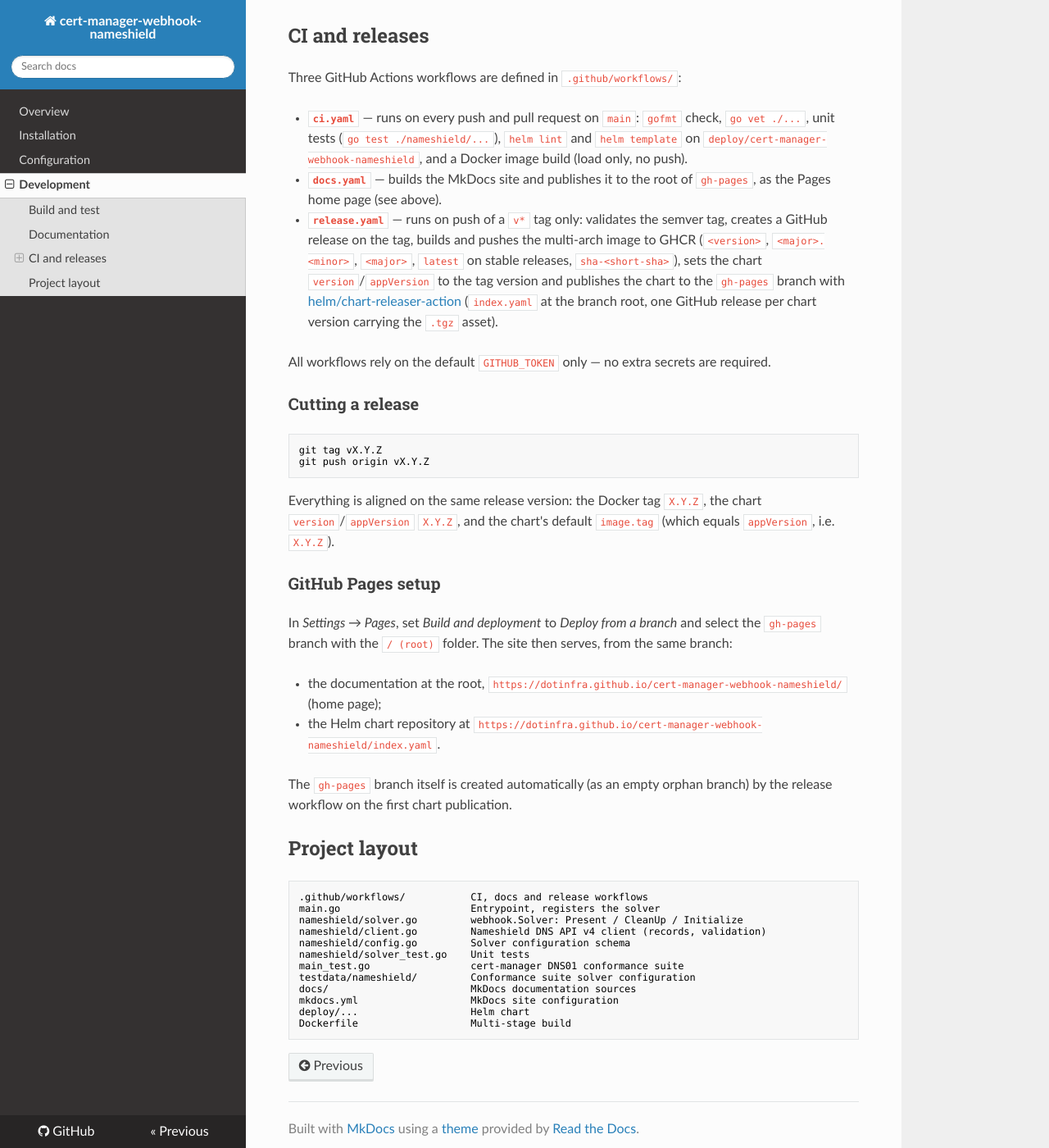
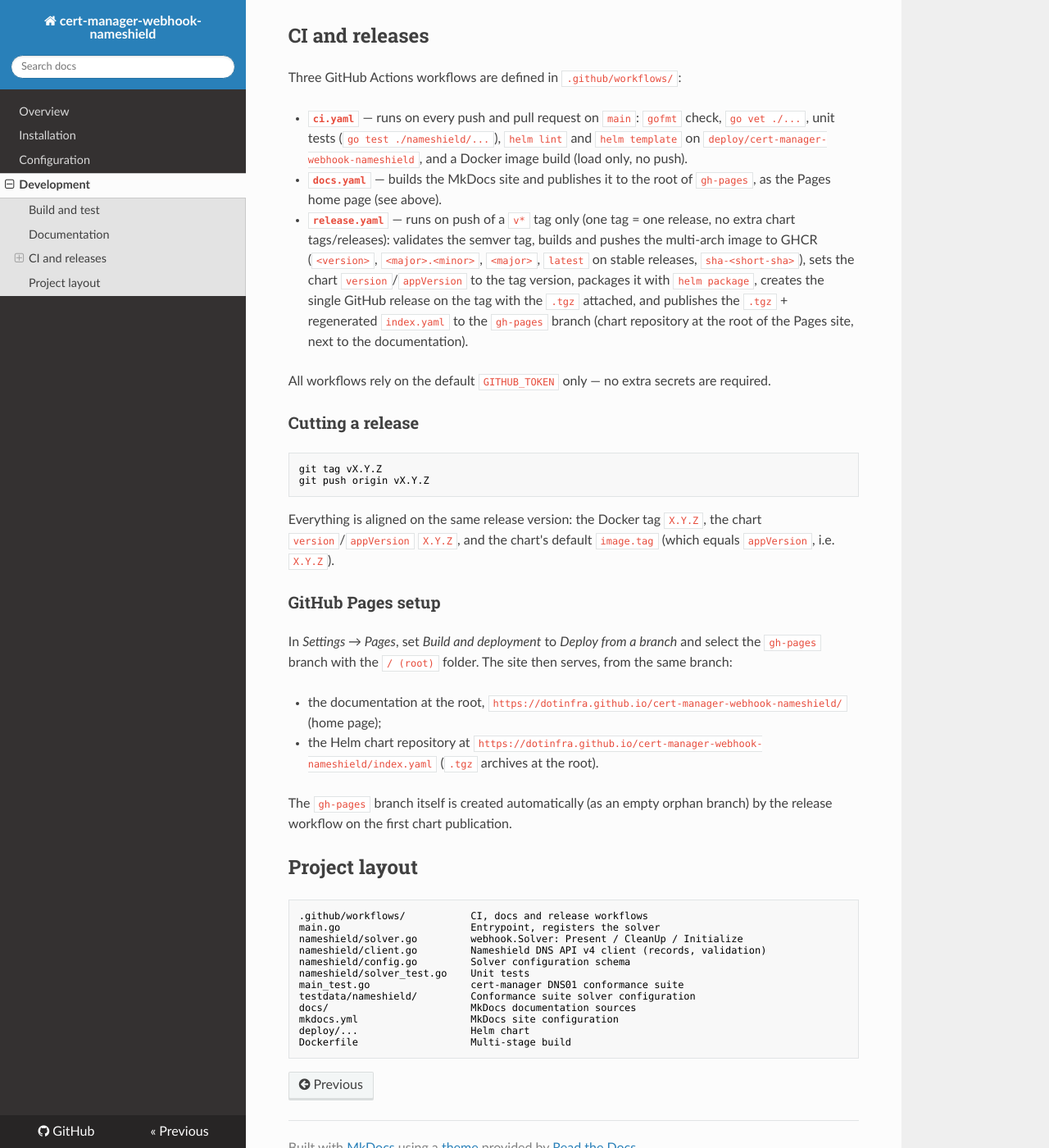
Before and after one commit to dotinfra/cert-manager-webhook-nameshield, an MkDocs documentation site: the page built from docs/development.md, in a window 1280 px wide and 1400 px high, scrolled down 1041 px. Shown: the whole window at 82% size. Built offline with MkDocs 1.6.1, drawn with Linux system fonts in a browser that asks for light colours; nearby versions of some CDN libraries.

Commit message:
Release: one tag = one release, chart archives hosted on gh-pages (#14)
Drop helm/chart-releaser-action, which created a second release and tag
per chart version (cert-manager-webhook-nameshield-X.Y.Z) in addition to
the vX.Y.Z release. The release workflow now packages the chart with
helm package, attaches the .tgz to the single vX.Y.Z GitHub release, and
publishes the .tgz + regenerated index.yaml directly to the gh-pages
branch (chart repository at the root of the Pages site, next to the
documentation; docs.yaml already preserves index.yaml and *.tgz).

Repo cleanup applied: chart releases/tags cert-manager-webhook-nameshield-0.1.1/0.1.2
deleted, the 0.1.1/0.1.2 .tgz archives are now hosted on gh-pages and
index.yaml points to them.

Co-authored-by: Vibe Nuage Agent <vibe@mistral.ai>
Co-authored-by: nlacourte <nlacourte@users.noreply.github.com>

```diff
--- a/docs/development.md
+++ b/docs/development.md
@@ -57,14 +57,14 @@ Three GitHub Actions workflows are defined in `.github/workflows/`:
   image build (load only, no push).
 - **`docs.yaml`** — builds the MkDocs site and publishes it to the root of
   `gh-pages`, as the Pages home page (see above).
-- **`release.yaml`** — runs on push of a `v*` tag only: validates the semver tag,
-  creates a GitHub release on the tag, builds and pushes the multi-arch image to
-  GHCR (`<version>`, `<major>.<minor>`, `<major>`, `latest` on stable releases,
-  `sha-<short-sha>`), sets the chart `version`/`appVersion` to the tag version
-  and publishes the chart to the `gh-pages` branch with
-  [helm/chart-releaser-action](https://github.com/helm/chart-releaser-action)
-  (`index.yaml` at the branch root, one GitHub release per chart version carrying
-  the `.tgz` asset).
+- **`release.yaml`** — runs on push of a `v*` tag only (one tag = one release, no
+  extra chart tags/releases): validates the semver tag, builds and pushes the
+  multi-arch image to GHCR (`<version>`, `<major>.<minor>`, `<major>`, `latest`
+  on stable releases, `sha-<short-sha>`), sets the chart `version`/`appVersion`
+  to the tag version, packages it with `helm package`, creates the single GitHub
+  release on the tag with the `.tgz` attached, and publishes the `.tgz` +
+  regenerated `index.yaml` to the `gh-pages` branch (chart repository at the root
+  of the Pages site, next to the documentation).
 
 All workflows rely on the default `GITHUB_TOKEN` only — no extra secrets are
 required.
@@ -87,7 +87,7 @@ select the `gh-pages` branch with the `/ (root)` folder. The site then serves,
 from the same branch:
 
 - the documentation at the root, `https://dotinfra.github.io/cert-manager-webhook-nameshield/` (home page);
-- the Helm chart repository at `https://dotinfra.github.io/cert-manager-webhook-nameshield/index.yaml`.
+- the Helm chart repository at `https://dotinfra.github.io/cert-manager-webhook-nameshield/index.yaml` (`.tgz` archives at the root).
 
 The `gh-pages` branch itself is created automatically (as an empty orphan
 branch) by the release workflow on the first chart publication.
```
Also changed, not shown: README.md (+29 -29 lines), 1 other file.
